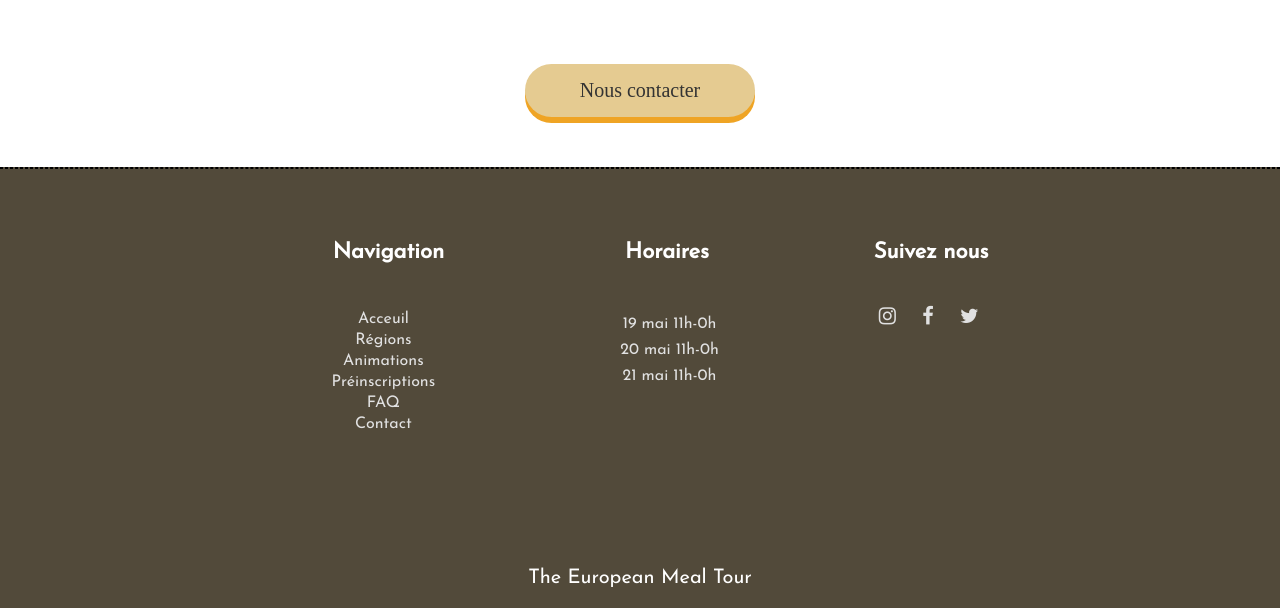
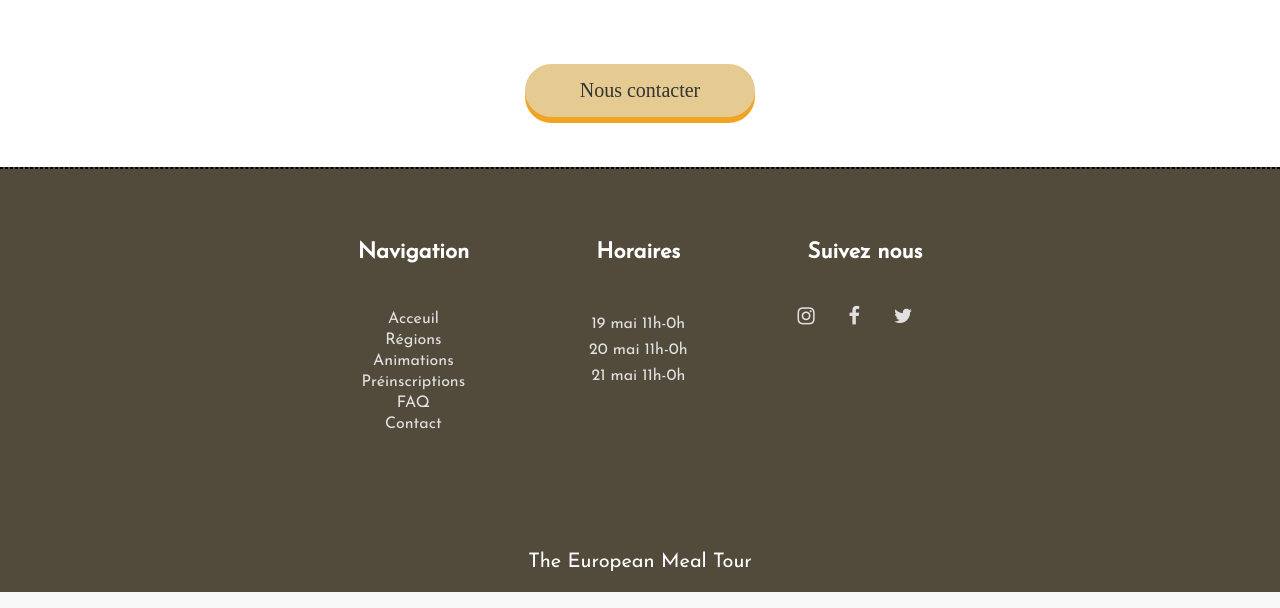
Before and after one commit to LylaCeles/SAE-WebWeek, a PHP site: page /faq.php in a window 1280 px wide. Shown: the part 1176-1784 px from the top of the page. Run offline with PHP 8.4, Linux system fonts and the light colour scheme.

Commit message:
Reparation footer 2
Reparation pour toutes les pages

```diff
--- a/CSS/footer.css
+++ b/CSS/footer.css
@@ -30,14 +30,13 @@ footer {
 .footer-reseaux h3 {
     font-size: 22px;
     padding-bottom: 20px;
-    padding-left: 25px;
     color: rgb(255, 255, 255);
 }
 
 
 footer li {
 
-    padding: 10px 10px 0px 0px;
+    padding: 10px 0px 0px 0px;
 }
 
 
@@ -52,7 +51,7 @@ footer li {
     flex-direction: column;
 }
 .navigation-list li {
-    padding: 5px 25px 0px 0px;
+    padding: 5px 0px 0px 0px;
 }
 
 .navigation-list a {
--- a/CSS/global.css
+++ b/CSS/global.css
@@ -90,3 +90,8 @@ h3 {
     box-shadow: 0 0 #efa424;
     top: 6px;
 }
+
+ul {
+    margin: 0;
+    padding: 0;
+}
```
